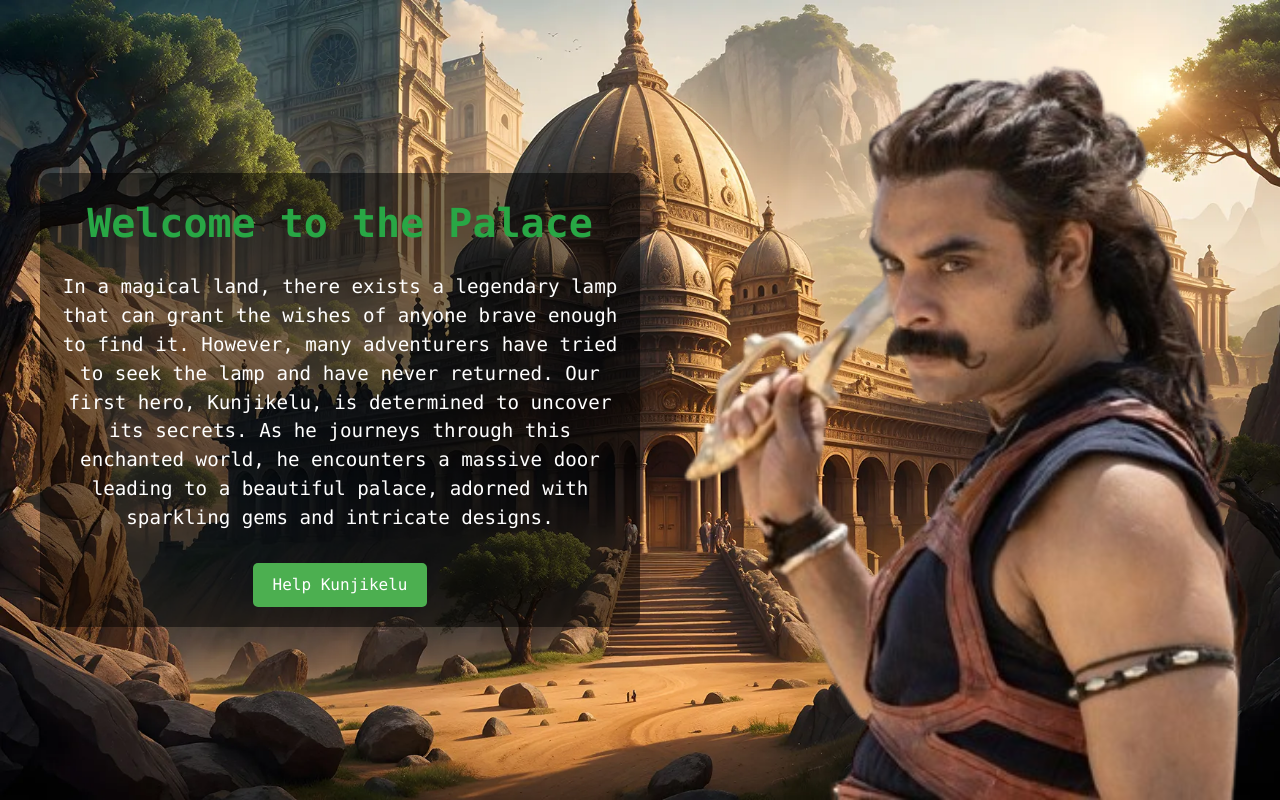
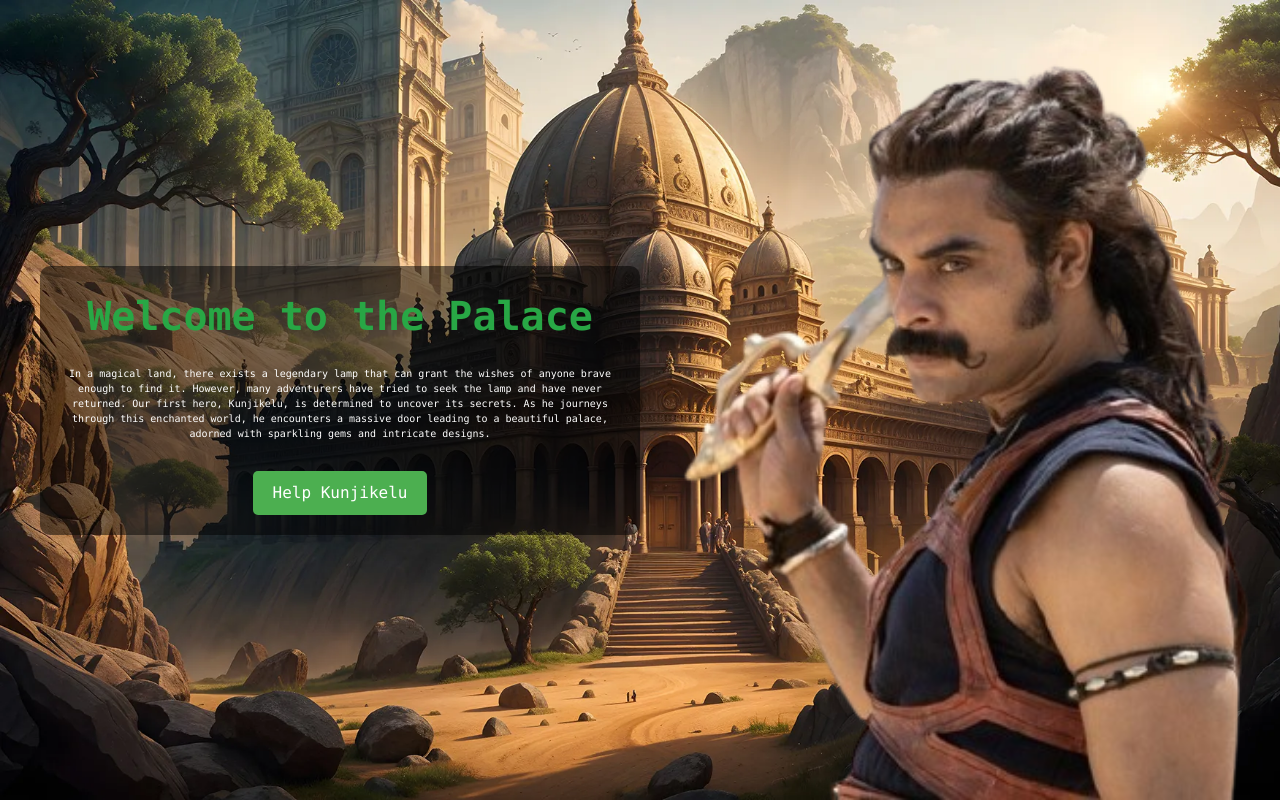
Before and after one commit to Sreeresh-cloud/treasurehunt-cc, a React (Create React App) app: page /locintro1 in a window 1280 px wide. Built offline with nearby package versions, Linux system fonts and the light colour scheme.

Commit message:
Last Commit Check

```diff
--- a/src/components/LocationIntroduction.js
+++ b/src/components/LocationIntroduction.js
@@ -9,7 +9,7 @@ const LocationIntroduction = () => {
     <div className="locIntroduction">
       <div className="content ml-10">
         <h1 className='font-bold'>Welcome to the Palace</h1>
-        <p>
+        <p className = 'text-[10px]'>
          In a magical land, there exists a legendary lamp that can grant the wishes of anyone brave enough to find it. However, many adventurers have tried to seek the lamp and have never returned. Our first hero, Kunjikelu, is determined to uncover its secrets. As he journeys through this enchanted world, he encounters a massive door leading to a beautiful palace, adorned with sparkling gems and intricate designs.
         </p>
         <Link to="/level1">
```
